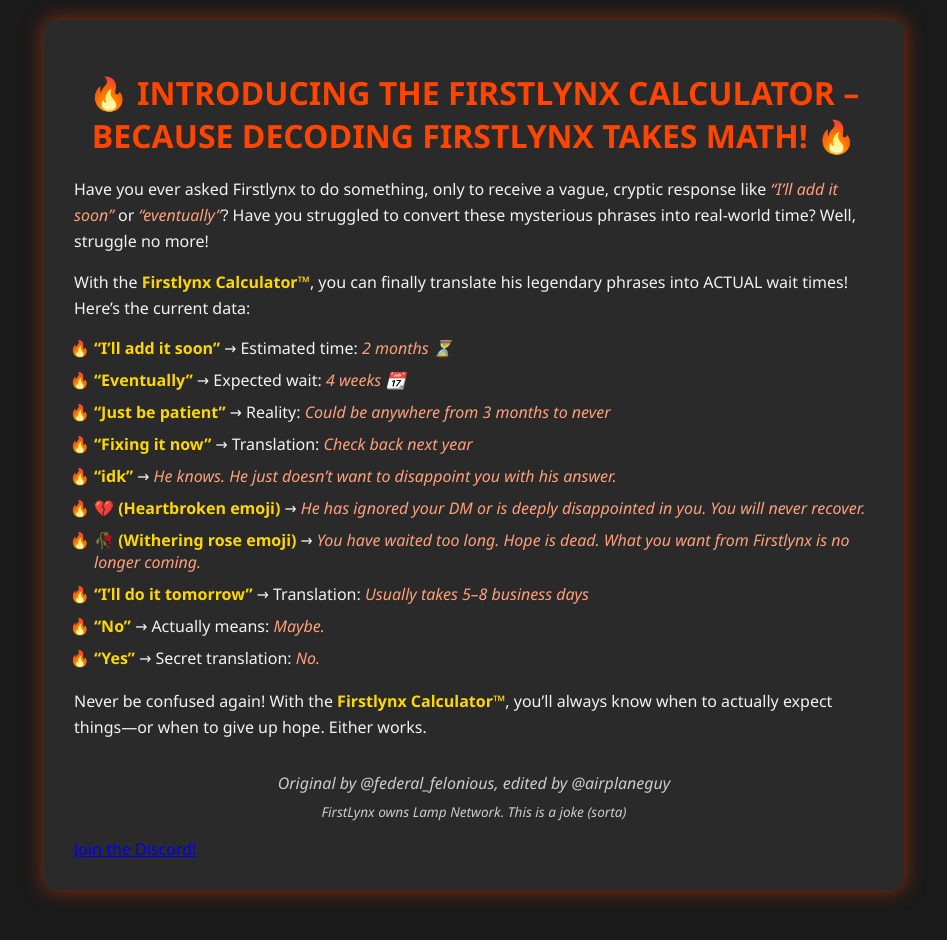
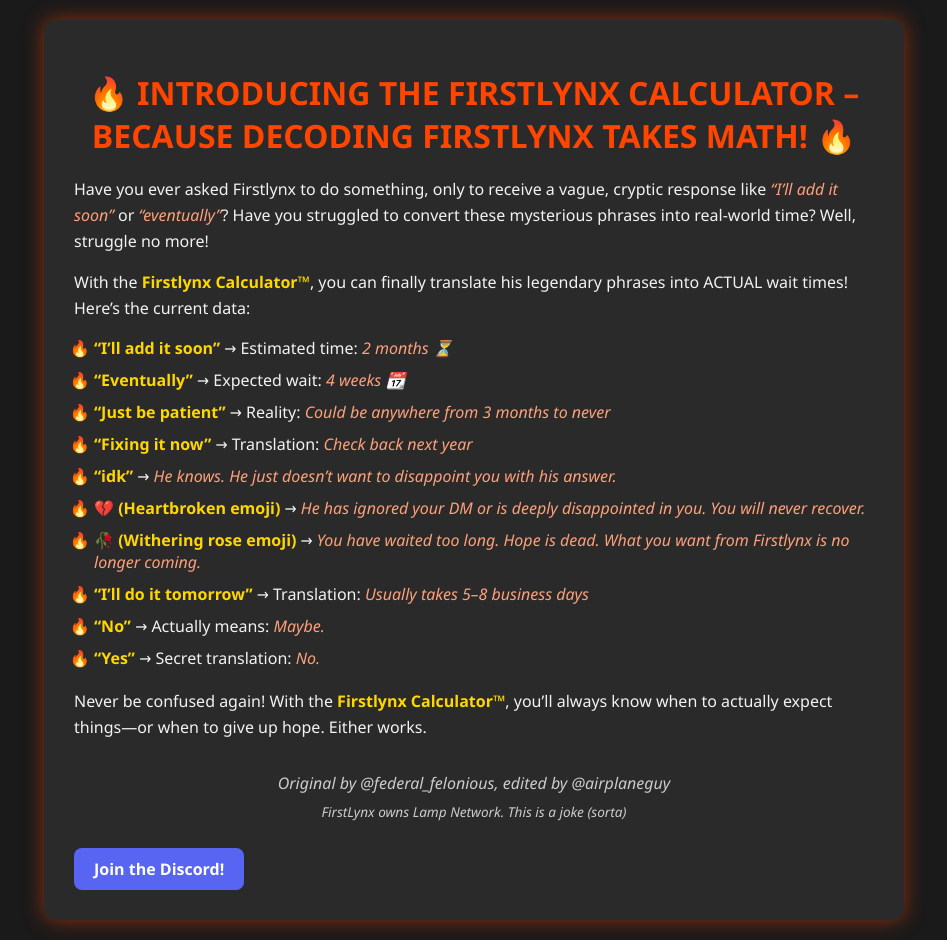
Before and after one commit to firstlynx-sys/LynxCalc, a plain HTML site: page index.html in a window 1280 px wide. Shown: the whole page, without its empty margins (166-1113 px from the left). Before the commit the page ends 910 px from the top, so only its background shows below. Drawn offline with Linux system fonts and the light colour scheme.

Commit message:
Update styles.css

```diff
--- a/styles.css
+++ b/styles.css
@@ -57,3 +57,19 @@ small {
   margin-top: 5px;
   font-size: 0.85em;
 }
+
+.discord-link {
+  display: inline-block;
+  margin-top: 10px;
+  padding: 10px 20px;
+  background-color: #5865F2;
+  color: #fff;
+  text-decoration: none;
+  border-radius: 8px;
+  font-weight: bold;
+  transition: background-color 0.3s ease;
+}
+
+.discord-link:hover {
+  background-color: #4752c4;
+}
```
